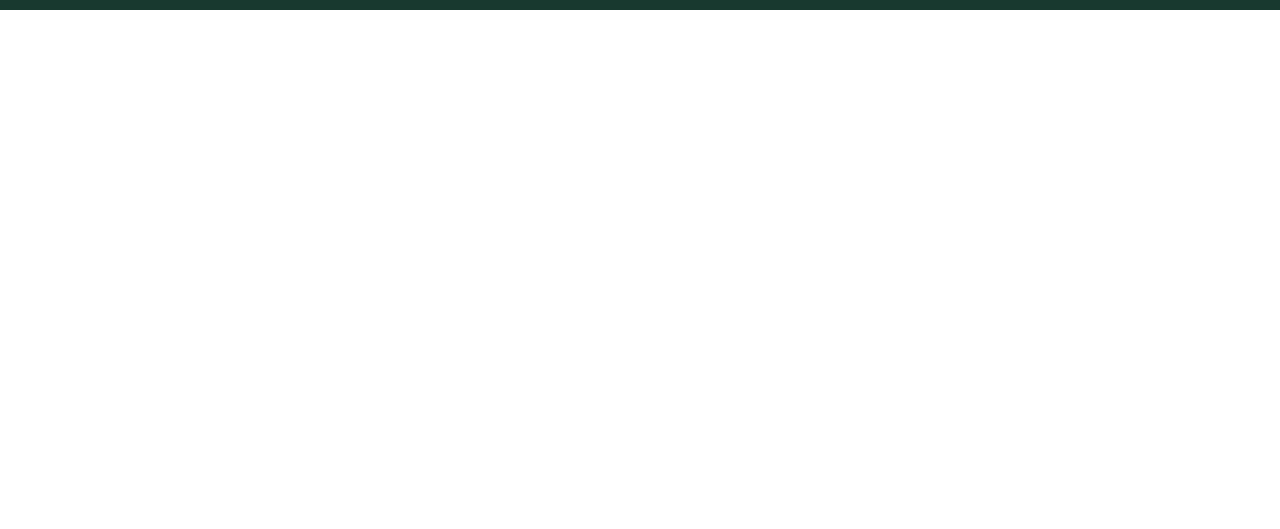
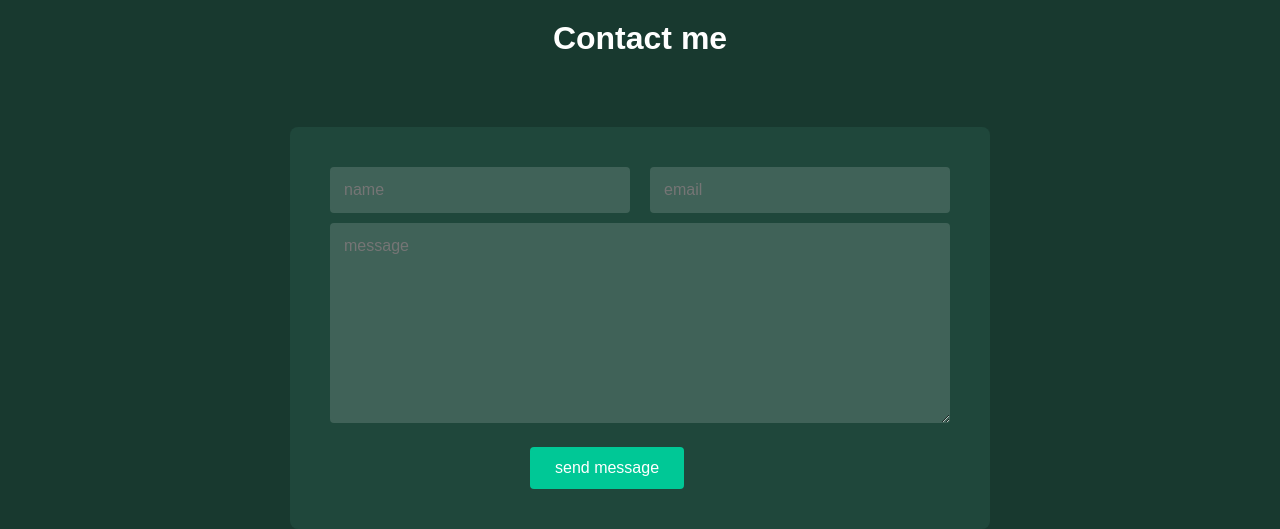
Before and after one commit to Vibez-devv/portfolioproject, a plain HTML site: page index.html in a window 1280 px wide. Shown: the part 2178-2707 px from the top of the page. Before the commit the page ends 2188 px from the top, so only its background shows below. Drawn offline with Linux system fonts and the light colour scheme.

Commit message:
contact section added

```diff
--- a/index.html
+++ b/index.html
@@ -33,8 +33,9 @@
                         <a href="">Service</a>
                     </li>
                     <li class="icon">
-                        <a href="">Contact me<i class="fa-solid fa-bars"></i></a>
+                        <a href="">Contact</i></a>
                     </li>
+                    <li><i class="fa-solid fa-bars"></i></li>
                 </ul>
             </div>
         </nav>
@@ -84,7 +85,7 @@
                     <p>free fire <i class="fa-solid fa-arrow-right"></i></p>
                     <h4>this is a game in indosinea which is which is world wide <br>popular and in genuis book of
                         record hdwdikjii ERUHINFIINFNDINIIICII34JDIJF <br>I IJJAIDLIJVNIDSIJC <br>
-                        hdhaD88E7HDH8RHHFIHDIJXIHICNUBUBDCUDNVICNNCDK <br></h4>
+                        hdhaD88E7HDH8RHHFIHDIJXIHI <br>CNUBUBDCUDNVICNNCDK <br></h4>
                 </a>
                 <img src="../images/obito.jpg" alt="" width="400px">
             </div>
@@ -139,6 +140,18 @@
         </div>
     </section>
 
+    <section class="contact">
+        <p>Contact me</p>
+        <div class="contact-container">
+
+            <div class="input-row">
+                <input type="text" placeholder="name">
+                <input type="email" placeholder="email">
+            </div>
+            <textarea placeholder="message"></textarea>
+            <button class="btn-two">send message</button>
+        </div>
+    </section>
     <!-- <marquee behavior="" direction="" class="marq"> -->
     <!-- <div class="move"> -->
     <!-- <p>Hello Welcome to My Polfodio</p> -->
--- a/portfolio.css
+++ b/portfolio.css
@@ -364,7 +364,70 @@
     padding-top:850px;
 }
 
-.marq{1
+.contact{
+    background-color: #18392F;
+}
+.contact p{
+    padding-top: 10px;
+    text-align: center;
+    color: white;
+    font-size: 2em;
+    font-weight: 700;
+}
+
+.contact-container{
+    width: 700px;
+    padding: 40px;
+    background-color: #1F473B;
+    border-radius: 8px;
+    margin: auto;
+    margin-top: 70px;
+}
+
+.input-row{
+    display: flex;
+    gap: 20px;
+}
+
+input{
+    flex: 1;
+    padding: 14px;
+    border: none;
+    border-radius: 4px;
+    background: rgba(255, 255, 255, 0.15);;
+    color: white;
+    font-size: 16px;
+}
+
+textarea{
+    width: 100%;
+    height: 200px;
+    padding: 14px;
+    border: none;
+    border-radius: 4px;
+    background: rgba(255, 255, 255, 0.15);
+    font-size: 16px;
+    margin-bottom: 20px;
+    margin-top: 10px;
+}
+
+input::placeholder
+textarea::placeholder{
+    color: #e0e0e0;
+}
+.btn-two{
+    padding: 12px 25px;
+    border: none;
+    border-radius: 4px;
+    background: #00c896;
+    color: white;
+    font-size: 16px;
+    cursor: pointer;
+    margin-left: 200px;
+}
+
+
+/* .marq{1
     background-color: #1F473B;
 }
 .move{
@@ -381,12 +444,15 @@
 
 .move a img{
     width: 100px;
-}
+} */
 
-@media(max-width:768px){
-    nav{
+@media(max-width:964px){
+    .menulist{
         display: none;
     }
+    /* nav{ */
+        /* display: none; */
+    /* } */
     .hero-sec{
         flex-direction: column;
         width: 100%;
@@ -405,8 +471,17 @@
     .card4{
         font-size: 1.2em;
     }
+    .myself{
+        flex-direction: column;
+        width: 400px;
+    }
     .image{
         flex-direction: column;
+    }
+}
+@media(max-width:428px){
+    .myself{
+        width: 500px;
     }
 }
 @media(max-width:390px){
@@ -417,7 +492,7 @@
         display: none;
     }
 
-    .icon a fa-bars{
+    .fa-bars{
         display: block;
         font-size: 1.2em;
     }
@@ -441,6 +516,10 @@
         flex-direction: column;
         width: 100%;
     }
+    .card{
+        width: 450px;
+        height: 300px;
+    }
 
     .card3 h4{
         font-size: 1.5em;
```
